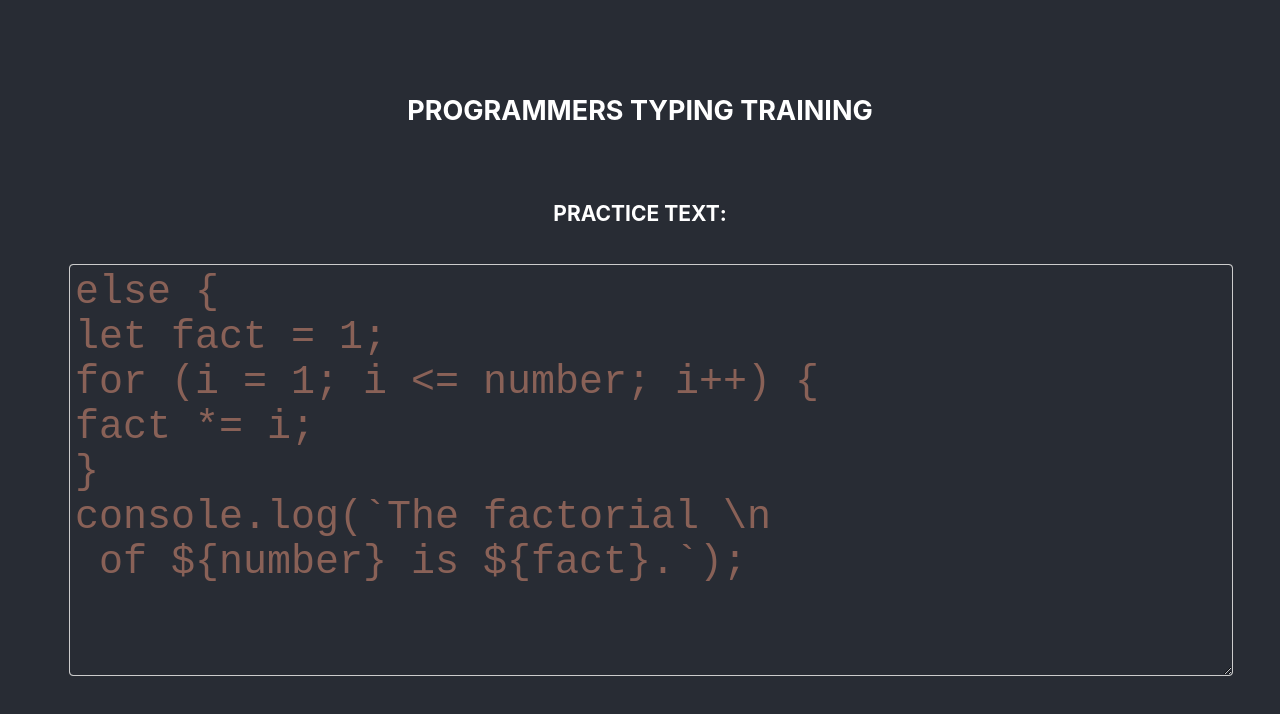
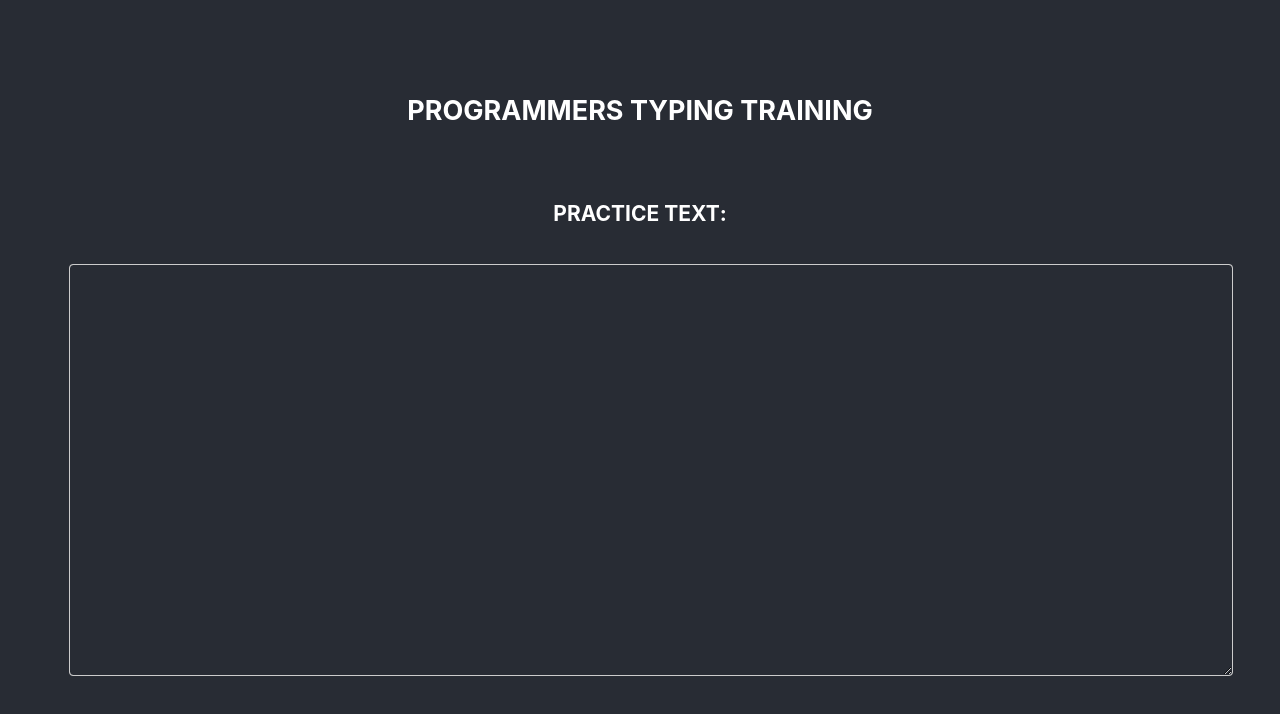
Before and after one commit to dbstylesnet/programmers-typer, a React (Create React App) app: page / in a window 1280 px wide. Shown: the top 714 px of the page. Built offline with nearby package versions, Linux system fonts and the light colour scheme.

Commit message:
External text blocks

```diff
--- a/src/App.tsx
+++ b/src/App.tsx
@@ -1,4 +1,4 @@
-import React from 'react';
+import React, { useEffect } from 'react';
 import logo from './logo.svg';
 import './App.css';
 import { useState } from 'react';
@@ -10,13 +10,18 @@ const  App = (): JSX.Element => {
   // const practiceText = 'clude';
   const completedText = 'Congratulations, you have completed typing test!';
   const practiceTextC = '#include <iostream> int main() {std::cout << "Hello World!"; return 0;}';
-  const practiceTextJS = 'else {\nlet fact = 1;\nfor (i = 1; i <= number; i++) {\nfact *= i;\n}\nconsole.log(`The factorial \\n\n of ${number} is ${fact}.`);';
+  const practiceTextJS = 'else {\n;let fact = 1;\nfor (i = 1; i <= number; i++) {\nfact *= i;\n}\nconsole.log(`The factorial \\n\n of ${number} is ${fact}.`);';
+  const practiceText = '';
   // const practiceTextJS = 'else {\nlet fact = 1;\nfor (i = 1; i <= number; i++) {\nfact *= i;\n}\nconsole.log(`The factorial of ${number} is ${fact}.`);\n}';
+
+  useEffect(() => {
+
+  });
 
   const handleInputChange = (event: React.ChangeEvent<HTMLInputElement>) => {
     const enteredText = event.target.value;
 
-    if (enteredText === practiceTextJS) {
+    if (enteredText === practiceText) {
       shadowBoxToggle === true ? setShadowBoxToggle(false) : setShadowBoxToggle(true)
     } else if (shadowBoxToggle === true) {
       setShadowBoxToggle(false)
@@ -28,7 +33,7 @@ const  App = (): JSX.Element => {
   const handleTextareaChange = (event: React.ChangeEvent<HTMLTextAreaElement>) => {
     const enteredText = event.target.value;
 
-    if (enteredText === practiceTextJS) {
+    if (enteredText === practiceText) {
       shadowBoxToggle === true ? setShadowBoxToggle(false) : setShadowBoxToggle(true)
     } else if (shadowBoxToggle === true) {
       setShadowBoxToggle(false)
@@ -54,7 +59,7 @@ const  App = (): JSX.Element => {
         </div>
         <div className="textAreas">
           <textarea className='textInputs topP' onChange={handleTextareaChange} value={userTypeValue} />
-          <textarea className='textInputs bottomP' value={practiceTextJS}/>
+          <textarea className='textInputs bottomP' value={practiceText}/>
           <h4 className="congratz sub-header">
             {shadowBoxToggle
               ? completedText
```
Also changed, not shown: src/textBlocks.tsx (added).
